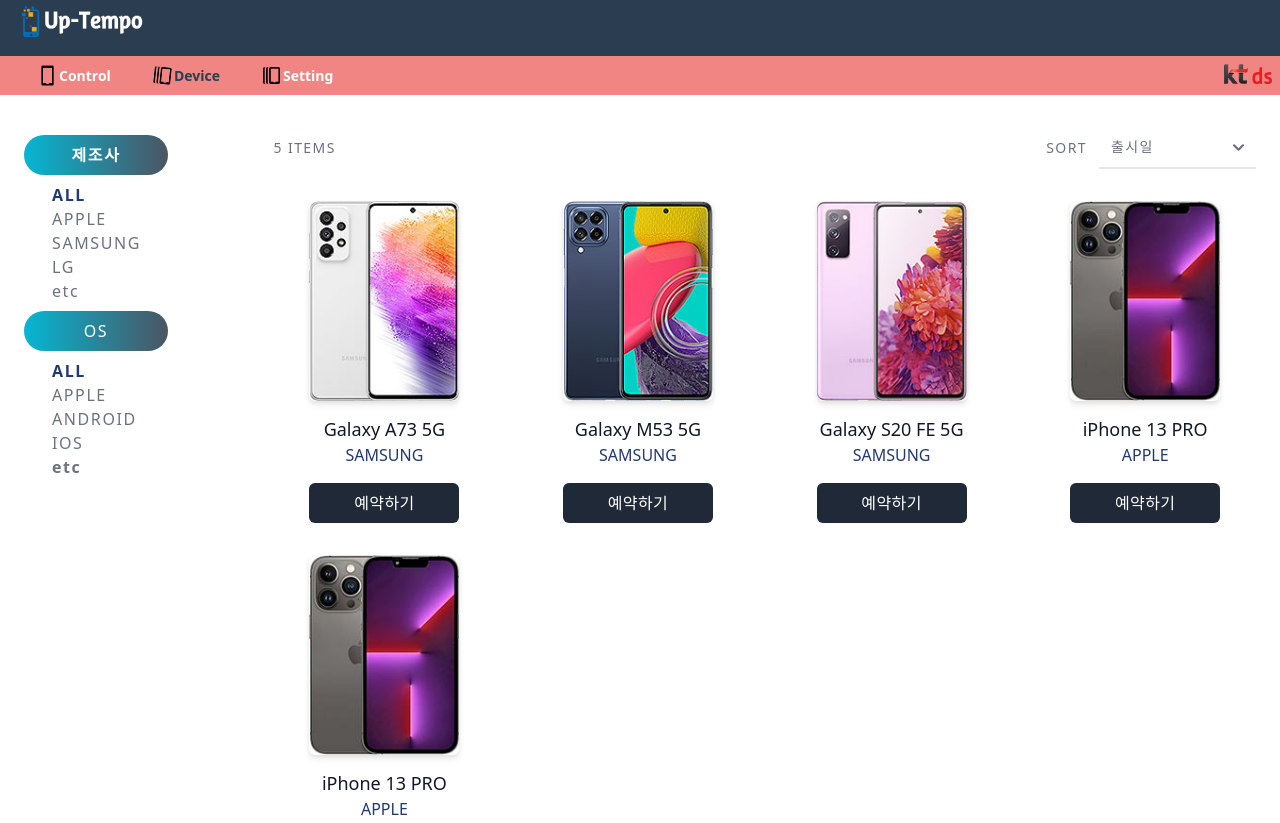
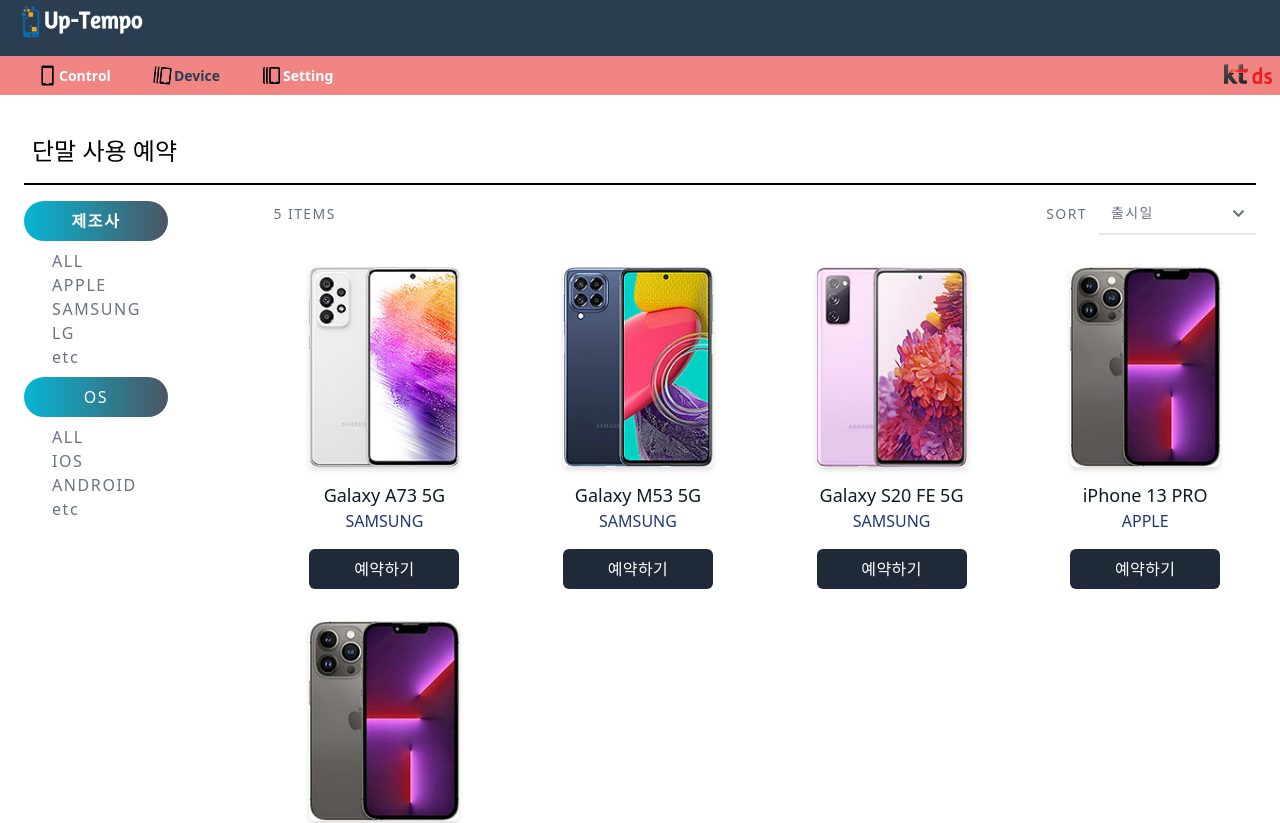
Before and after one commit to jsjs4013/uptempo-front, a Next.js app: page /device in a window 1280 px wide. Shown: the top 823 px of the page. Built offline with nearby package versions, Linux system fonts and the light colour scheme.

Commit message:
State로 카테고리 정할 수 있게 함. 공통 카테고리 메뉴 밖으로 빼는 작업해야함.

```diff
--- a/components/CategoryChoose.js
+++ b/components/CategoryChoose.js
@@ -1,15 +1,18 @@
-import { useState } from 'react'
+import { useState, useEffect } from 'react'
 import { RadioGroup } from '@headlessui/react'
 
+const company = [{key:0, category:'ALL'} ,{key:1, category:'APPLE'}, {key:2, category:'SAMSUNG'}, {key:3, category:'LG'}, {key:4, category:'etc'}]
+const os_list = [{key:0, category:'ALL'}, {key:1, category:'IOS'}, {key:2, category:'ANDROID'}, {key:3, category:'etc'}]
+
 export default function CategoryChoose(props) {
-  const test_company = ['ALL', 'APPLE', 'SAMSUNG', 'LG', 'etc']
-  const company = [{key:1, category:'ALL'} ,{key:2, category:'APPLE'}, {key:3, category:'SAMSUNG'}, {key:4, category:'LG'}, {key:5, category:'etc'}]
-  const os_list = [{key:1, category:'ALL'}, {key:2, category:'IOS'}, {key:3, category:'ANDROID'}, {key:4, category:'etc'}]
-
   // 제조사인지 OS인지 확인할 수 있는 변수 할당
   const devOrOs = props.isDevOs == 1 ? [...company] : [...os_list]
 
-  const [selected, setSelected] = useState(devOrOs[0])
+  const [selected, setSelected] = useState(devOrOs[props.selected])
+
+  useEffect(() => { // Radio 버튼이 선택될 때 마다 값을 바꿔주기 위해 사용되는 부분
+    props.isSetDevOs(selected.key)
+  }, [selected])
 
   return (
     <div className="w-full px-4 py-4">
--- a/components/CategoryModals.js
+++ b/components/CategoryModals.js
@@ -45,12 +45,23 @@
                 </div>
             </div>
 
-            <ChooseModal isOpen={isOpen} isDevOs={isDevOs} closeModal={closeModal} />
+            <ChooseModal selected={props.selected} setSelect={props.setSelect} isOpen={isOpen} isDevOs={isDevOs} closeModal={closeModal} />
         </>
     )
 }
 
 function ChooseModal(props) {
+    const [sDev, setSDev] = useState(0)
+    const [sOs, setSOs] = useState(0)
+
+    function setDev(dev) {
+        setSDev(dev)
+    }
+
+    function setOs(os) {
+        setSOs(os)
+    }
+
     return (
         <Transition appear show={props.isOpen} as={Fragment}>
             <Dialog as="div" className="relative z-10" onClose={props.closeModal}>
@@ -78,12 +89,20 @@
                             leaveTo="opacity-0 scale-95"
                         >
                             <Dialog.Panel className="w-full max-w-md transform overflow-hidden rounded-2xl bg-white p-6 text-left align-middle shadow-xl transition-all">
-                                <CategoryChoose isDevOs={props.isDevOs} />
+                                {
+                                    props.isDevOs == 1 && <CategoryChoose isDevOs={props.isDevOs} isSetDevOs={setDev} selected={props.selected[0]} />
+                                }
+                                {
+                                    props.isDevOs == 2 && <CategoryChoose isDevOs={props.isDevOs} isSetDevOs={setOs} selected={props.selected[1]} />
+                                }
                                 <div>
                                     <button
                                         type="button"
                                         className="inline-flex justify-center rounded-md border border-transparent bg-blue-100 px-4 py-2 text-sm font-medium text-blue-900 hover:bg-blue-200 focus:outline-none focus-visible:ring-2 focus-visible:ring-blue-500 focus-visible:ring-offset-2"
-                                        onClick={props.closeModal}
+                                        onClick={() => {
+                                            props.closeModal();
+                                            props.setSelect([sDev, sOs]);
+                                        }}
                                         >
                                         선택
                                     </button>
--- a/pages/device.js
+++ b/pages/device.js
@@ -11,6 +11,8 @@
 import { Fragment, useState } from 'react'
 import classNames from 'classnames';
 
+const company = [{key:0, category:'ALL'} ,{key:1, category:'APPLE'}, {key:2, category:'SAMSUNG'}, {key:3, category:'LG'}, {key:4, category:'etc'}]
+const os_list = [{key:0, category:'ALL'}, {key:1, category:'IOS'}, {key:2, category:'ANDROID'}, {key:3, category:'etc'}]
 
 const DynamicDesktop = dynamic( // For no SSR
   () => import('../components/Device_screen').then((mod) => mod.Desktop),
@@ -24,42 +26,49 @@
 
 export default function Device() {
     let currentPage = 2
-    const [plan, setPlan] = useState('startup')
-    const [selected, setSelected] = useState('startup')
+    const [selected, setSelected] = useState([0, 0])
+
+    function setSelect(selectNum) {
+        setSelected(selectNum)
+    }
 
     return (
         <Layout>
             <Navbar currentPage={currentPage} />
             <section className="bg-white">
                 <div className="container px-6 py-8 mx-auto">
+                    <DynamicDesktop>
+                        <div name="nameBar" className='py-2'>
+                            <p className='text-2xl pl-2 pb-4' name='deviceName'>단말 사용 예약</p>
+                            <hr className='border border-black'/>
+                        </div>
+                    </DynamicDesktop>
                     <div className="lg:flex lg:-mx-2">
+                        {console.log('use')}
                         <DynamicDesktop>
                             <div className="space-y-3 tracking-widest mt-2 lg:w-1/5 lg:px-2 lg:space-y-2">
                                 <div className='flex w-36 items-center justify-center rounded-full bg-gradient-to-r from-cyan-500 to-gray-600'>
                                     <p className='text-white font-bold mt-2 mb-2'>제조사</p>
                                 </div>
                                 <div className='flex flex-col items-left ml-7'>
-                                    <a href="#" className="block font-bold text-blue-900 hover:underline">ALL</a>
-                                    <a href="#" className="block font-medium text-gray-500 hover:underline">APPLE</a>
-                                    <a href="#" className="block font-medium text-gray-500 hover:underline">SAMSUNG</a>
-                                    <a href="#" className="block font-medium text-gray-500 hover:underline">LG</a>
-                                    <a href="#" className="block font-medium text-gray-500 hover:underline">etc</a>
+                                    {company.map((company) => (
+                                        <a href="#" key={company.key} className="block font-medium text-gray-500 hover:underline">{company.category}</a>
+                                    ))}
+                                    {/* <a href="#" className="block font-bold text-blue-900 hover:underline">{company[0].category}</a> */}
                                 </div>
                                 <div className='flex w-36 items-center justify-center rounded-full bg-gradient-to-r from-cyan-500 to-gray-600'>
                                     <p className='text-white font-medium mt-2 mb-2'>OS</p>
                                 </div>
                                 <div className='flex flex-col items-left ml-7'>
-                                    <a href="#" className="block font-bold text-blue-900 hover:underline">ALL</a>
-                                    <a href="#" className="block font-medium text-gray-500 hover:underline">APPLE</a>
-                                    <a href="#" className="block font-medium text-gray-500 hover:underline">ANDROID</a>
-                                    <a href="#" className="block font-medium text-gray-500 hover:underline">IOS</a>
-                                    <a href="#" className="block font-bold text-gray-500 hover:underline">etc</a>
+                                    {os_list.map((os_list) => (
+                                        <a href="#" key={os_list.key} className="block font-medium text-gray-500 hover:underline">{os_list.category}</a>
+                                    ))}
                                 </div>
                             </div>
                         </DynamicDesktop>
 
                         <DynamicPhone>
-                            <CategoryModals />
+                            <CategoryModals selected={selected} setSelect={setSelect} />
                         </DynamicPhone>
 
                         <div className="mt-6 lg:mt-0 lg:px-2 lg:w-4/5">
```
